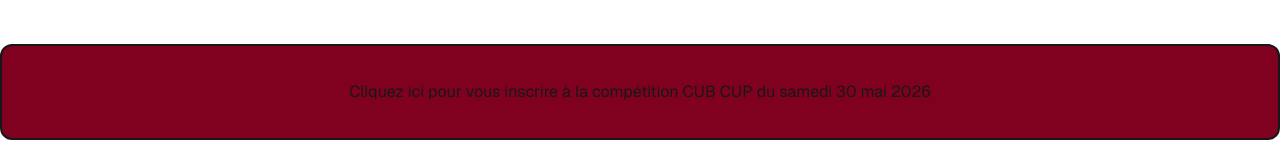
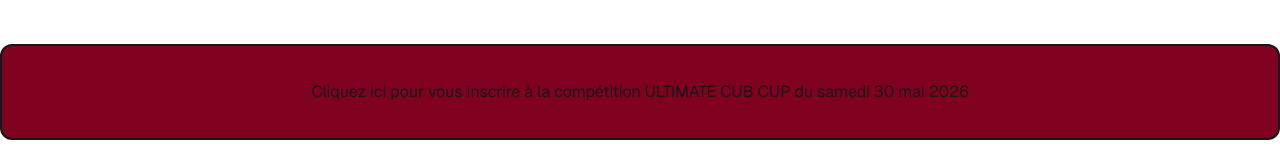
Before and after one commit to adrienbordeaux33/swbordeauxfront, a Next.js app: page /trophy in a window 1280 px wide. Shown: the part 367-531 px from the top of the page. Built offline with nearby package versions, Linux system fonts and the light colour scheme.

Commit message:
maj 01 mai

```diff
--- a/components/Inscription.tsx
+++ b/components/Inscription.tsx
@@ -20,8 +20,8 @@
           rel="noopener noreferrer"
         >
           <button className="button">
-            Cliquez ici pour vous inscrire à la compétition CUB CUP du samedi 30
-            mai 2026
+            Cliquez ici pour vous inscrire à la compétition ULTIMATE CUB CUP du
+            samedi 30 mai 2026
           </button>
         </a>
       </div>
--- a/components/Today.tsx
+++ b/components/Today.tsx
@@ -14,7 +14,7 @@
         <h1 className="text-xl font-bold">ACTUELLEMENT :</h1>
         <br />
         Prochain Training :
-        <br /> Dimanche 12 Avril 2026 - 14h
+        <br /> Dimanche 03 Mai 2026 - 14h 17h
         <br /> Spot Queyries
       </div>
     </div>
```
